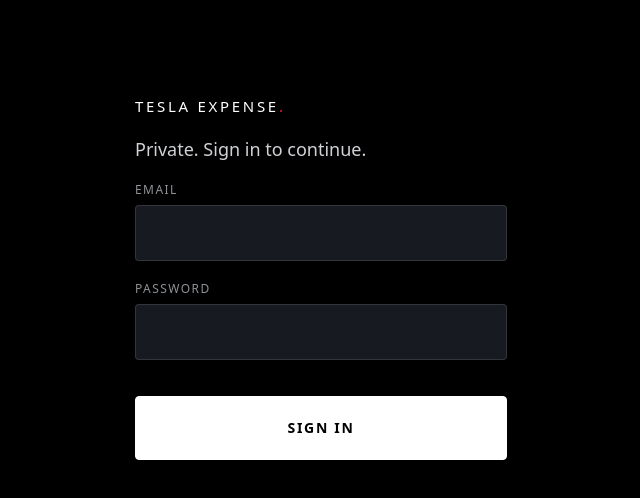
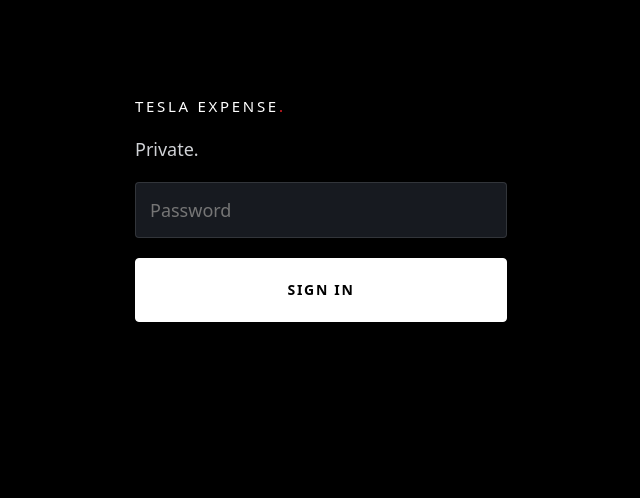
Before and after one commit to marcustayye93/Tesla-Expense, a Preact app: page / in a window 1280 px wide. Shown: the top 498 px of the page, without its empty margins (319-959 px from the left). Built offline with nearby package versions, Linux system fonts and the light colour scheme.

Commit message:
Name-only sign-in

```diff
--- a/src/app.tsx
+++ b/src/app.tsx
@@ -72,17 +72,33 @@
 }
 
 // ---------------- sign in ----------------
+/** Name-only sign-in, Marcus's choice. The name maps to that person's allowlisted account
+ *  (email looked up server-side) and a fixed derived password; RLS still guards every row. */
+const NAMES = ['marcus', 'chesa'];
+export const derivedPassword = (name: string) => `Tesla-Expense:${name}:2026`;
 function SignIn({ onIn }: { onIn: () => void }) {
-  const [email, setEmail] = useState(''); const [pw, setPw] = useState(''); const [err, setErr] = useState(''); const [busy, setBusy] = useState(false);
-  return <form class="signin stack" onSubmit={async (e) => {
-    e.preventDefault(); setBusy(true); setErr('');
-    const { error } = await sb.auth.signInWithPassword({ email: email.trim(), password: pw });
-    setBusy(false); if (error) setErr('Email or password is not right.'); else onIn();
-  }}>
+  const [word, setWord] = useState(''); const [err, setErr] = useState(''); const [busy, setBusy] = useState(false);
+  const [until, setUntil] = useState(ls.get('yl-lock', 0));
+  async function go(e: Event) {
+    e.preventDefault(); if (busy) return;
+    if (Date.now() < until) return setErr('Too many tries. Wait a minute.');
+    const name = word.trim().toLowerCase(); setBusy(true); setErr('');
+    let ok = false;
+    if (NAMES.includes(name)) {
+      const { data: email } = await sb.rpc('signin_email', { p_name: name });
+      if (email) ok = !(await sb.auth.signInWithPassword({ email, password: derivedPassword(name) })).error;
+    } else await new Promise((r) => setTimeout(r, 800)); // same feel as a real attempt
+    setBusy(false);
+    if (ok) { ls.del('yl-fails'); onIn(); return; }
+    const fails = ls.get('yl-fails', 0) + 1; ls.set('yl-fails', fails);
+    if (fails >= 5) { const t = Date.now() + 60000; ls.set('yl-lock', t); ls.set('yl-fails', 0); setUntil(t); setErr('Too many tries. Wait a minute.'); }
+    else setErr('Not recognised.');
+    setWord('');
+  }
+  return <form class="signin stack" onSubmit={go}>
     <div class="wordmark">Tesla Expense<b>.</b></div>
-    <p class="sub">Private. Sign in to continue.</p>
-    <label class="field"><span class="lbl">Email</span><input class="in" type="email" autocomplete="username" value={email} onInput={(e) => setEmail(e.currentTarget.value)} required /></label>
-    <label class="field"><span class="lbl">Password</span><input class="in" type="password" autocomplete="current-password" value={pw} onInput={(e) => setPw(e.currentTarget.value)} required /></label>
+    <p class="sub">Private.</p>
+    <input class="in" data-testid="word" type="password" aria-label="Password" placeholder="Password" autocomplete="off" autocapitalize="off" spellcheck={false} value={word} onInput={(e) => setWord(e.currentTarget.value)} required />
     {err && <p>{err}</p>}
     <button class="btn primary" disabled={busy}>Sign in</button>
   </form>;
```
Also changed, not shown: 1 other file (tests, documents, lock files or other folders).
